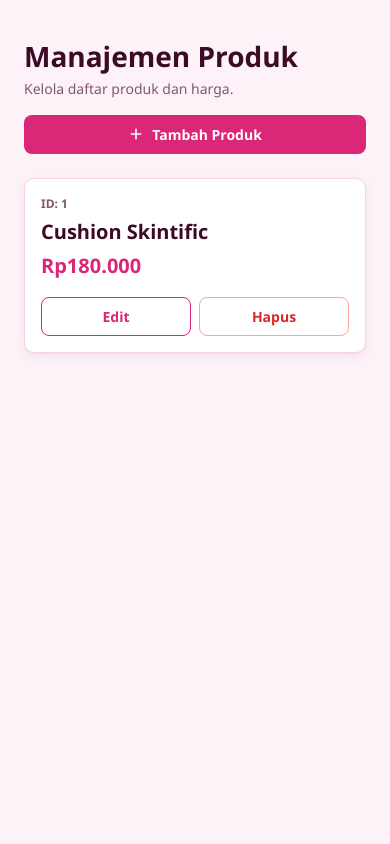
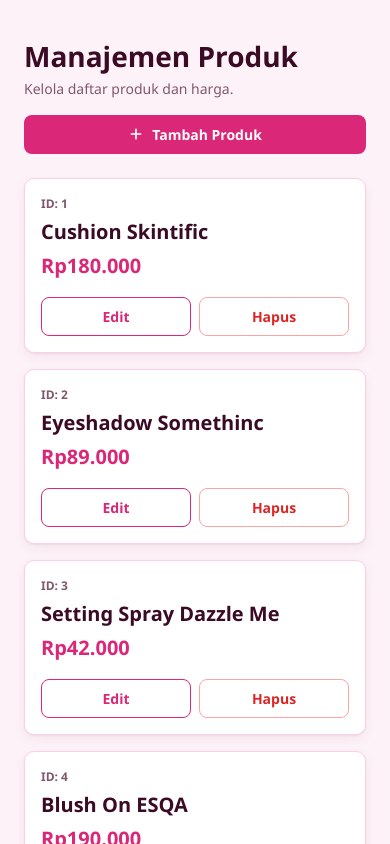
Before and after one commit to nazwaadp/PEMWEB-WEEK11-Fundamental-React, a React (Create React App) app: page / in a window 390 px wide. Shown: the top 844 px of the page. Built offline with nearby package versions, Linux system fonts and the light colour scheme.

Commit message:
Menampilkan daftar produk dengan state

```diff
--- a/src/App.js
+++ b/src/App.js
@@ -1,14 +1,16 @@
+import { useState } from "react";
 import Header from "./components/Header";
-import ProductCard from "./components/ProductCard";
+import ProductList from "./components/ProductList";
 import { initialProducts } from "./data/products";
 import "./App.css";
 
 function App() {
+  const [products] = useState(initialProducts);
+
   return (
     <main className="app">
       <Header />
-      {/* Sementara menampilkan satu kartu dulu */}
-      <ProductCard product={initialProducts[0]} />
+      <ProductList products={products} />
     </main>
   );
 }
--- /dev/null
+++ b/src/components/ProductList.css
@@ -0,0 +1,26 @@
+.product-list {
+  display: grid;
+  grid-template-columns: repeat(3, 1fr);
+  gap: 16px;
+}
+
+.product-list__empty {
+  padding: 48px 16px;
+  text-align: center;
+  color: var(--muted);
+  background: var(--surface);
+  border: 1px dashed var(--border);
+  border-radius: var(--radius);
+}
+
+@media (max-width: 860px) {
+  .product-list {
+    grid-template-columns: repeat(2, 1fr);
+  }
+}
+
+@media (max-width: 560px) {
+  .product-list {
+    grid-template-columns: 1fr;
+  }
+}
--- /dev/null
+++ b/src/components/ProductList.js
@@ -0,0 +1,28 @@
+import ProductCard from "./ProductCard";
+import "./ProductList.css";
+
+function ProductList({
+  products,
+  onEdit,
+  onDelete,
+  emptyMessage = "Belum ada produk.",
+}) {
+  if (products.length === 0) {
+    return <p className="product-list__empty">{emptyMessage}</p>;
+  }
+
+  return (
+    <section className="product-list">
+      {products.map((product) => (
+        <ProductCard
+          key={product.id}
+          product={product}
+          onEdit={onEdit}
+          onDelete={onDelete}
+        />
+      ))}
+    </section>
+  );
+}
+
+export default ProductList;
```
